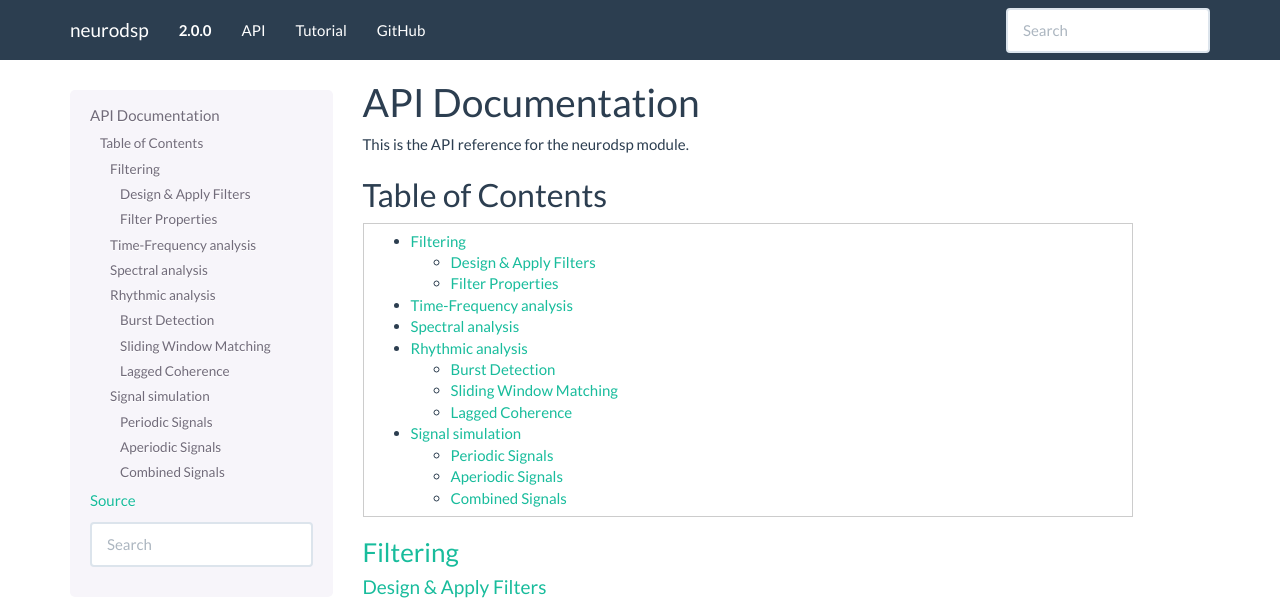
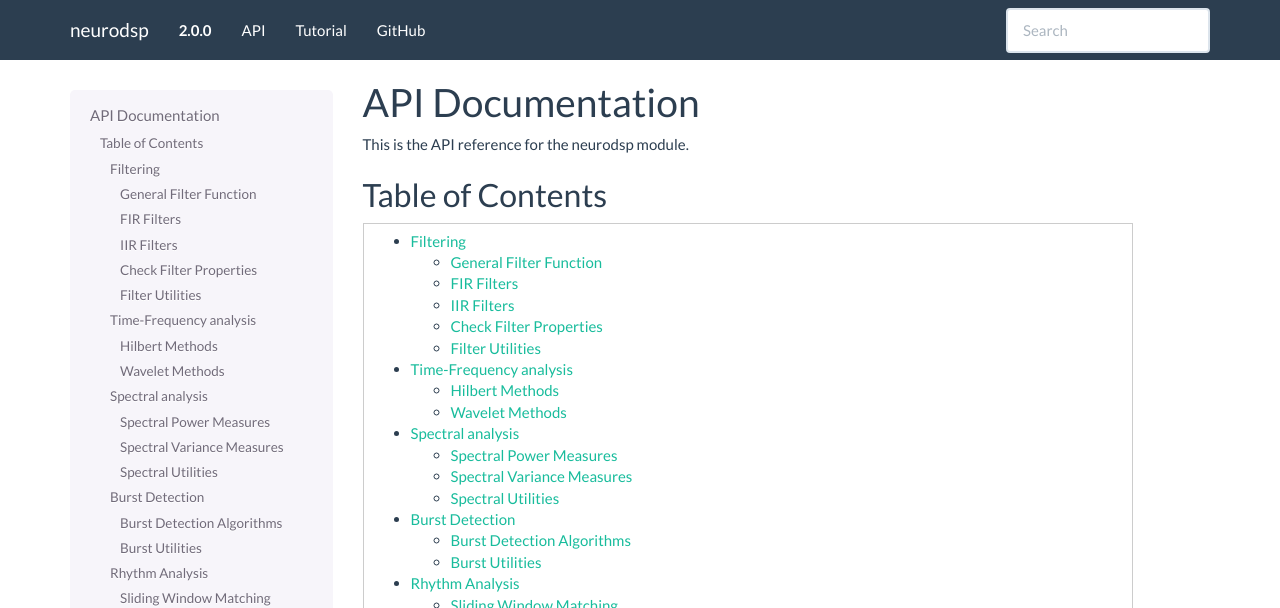
Before and after one commit to neurodsp-tools/neurodsp, a Sphinx documentation site: the page built from doc/api.rst, in a window 1280 px wide and 1400 px high. Shown: the top 608 px of the window. Built offline with Sphinx 7.4.7, drawn with Linux system fonts in a browser that asks for light colours; pages that are not in the unit, such as notebooks, are missing from menus; some of the changed text lies outside the part shown; grey boxes are pictures that could not be loaded.

```diff
--- a/doc/api.rst
+++ b/doc/api.rst
@@ -16,66 +16,135 @@ Table of Contents
 Filtering
 ---------
 
-.. currentmodule:: neurodsp.filt
+General Filter Function
+~~~~~~~~~~~~~~~~~~~~~~~
 
-Design & Apply Filters
-~~~~~~~~~~~~~~~~~~~~~~
+.. currentmodule:: neurodsp.filt.filter
 
 .. autosummary::
   :toctree: generated/
 
   filter_signal
+
+
+FIR Filters
+~~~~~~~~~~~
+
+.. currentmodule:: neurodsp.filt.fir
+
+.. autosummary::
+  :toctree: generated/
+
   filter_signal_fir
+  design_fir_filter
+
+IIR Filters
+~~~~~~~~~~~
+
+.. currentmodule:: neurodsp.filt.iir
+
+.. autosummary::
+  :toctree: generated/
+
   filter_signal_iir
-  design_fir_filter
   design_iir_filter
 
-Filter Properties
-~~~~~~~~~~~~~~~~~
+Check Filter Properties
+~~~~~~~~~~~~~~~~~~~~~~~
+
+.. currentmodule:: neurodsp.filt.checks
 
 .. autosummary::
   :toctree: generated/
 
   check_filter_definition
   check_filter_properties
+
+Filter Utilities
+~~~~~~~~~~~~~~~~
+
+.. currentmodule:: neurodsp.filt.utils
+
+.. autosummary::
+  :toctree: generated/
+
   compute_frequency_response
   compute_pass_band
-  compute_trans_band
+  compute_transition_band
   compute_nyquist
+  remove_filter_edges
 
 Time-Frequency analysis
 -----------------------
 
-.. currentmodule:: neurodsp.timefrequency
+Hilbert Methods
+~~~~~~~~~~~~~~~
+
+.. currentmodule:: neurodsp.timefrequency.hilbert
 
 .. autosummary::
   :toctree: generated/
 
+  robust_hilbert
   phase_by_time
   amp_by_time
   freq_by_time
 
+Wavelet Methods
+~~~~~~~~~~~~~~~
+
+.. currentmodule:: neurodsp.timefrequency.wavelets
+
+.. autosummary::
+  :toctree: generated/
+
+  morlet_transform
+  morlet_convolve
+
 Spectral analysis
 -----------------
 
-.. currentmodule:: neurodsp.spectral
+Spectral Power Measures
+~~~~~~~~~~~~~~~~~~~~~~~
+
+.. currentmodule:: neurodsp.spectral.spectral
 
 .. autosummary::
    :toctree: generated/
 
-   compute_spectrum
-   compute_scv
-   compute_scv_rs
-   spectral_hist
-   morlet_transform
-   morlet_convolve
-   rotate_powerlaw
+  compute_spectrum
+  compute_spectrum_welch
+  compute_spectrum_wavelet
+  compute_spectrum_medfilt
 
-Rhythmic analysis
------------------
+Spectral Variance Measures
+~~~~~~~~~~~~~~~~~~~~~~~~~~
+
+.. currentmodule:: neurodsp.spectral.spectral
+
+.. autosummary::
+   :toctree: generated/
+
+  compute_scv
+  compute_scv_rs
+  compute_spectral_hist
+
+Spectral Utilities
+~~~~~~~~~~~~~~~~~~
+
+.. currentmodule:: neurodsp.spectral.utils
+
+.. autosummary::
+   :toctree: generated/
+
+  trim_spectrum
+  rotate_powerlaw
 
 Burst Detection
-~~~~~~~~~~~~~~~
+---------------
+
+Burst Detection Algorithms
+~~~~~~~~~~~~~~~~~~~~~~~~~~
 
 .. currentmodule:: neurodsp.burst
 
@@ -83,12 +152,24 @@ Burst Detection
   :toctree: generated/
 
   detect_bursts_dual_threshold
+
+Burst Utilities
+~~~~~~~~~~~~~~~
+
+.. currentmodule:: neurodsp.burst.utils
+
+.. autosummary::
+  :toctree: generated/
+
   compute_burst_stats
+
+Rhythm Analysis
+---------------
 
 Sliding Window Matching
 ~~~~~~~~~~~~~~~~~~~~~~~
 
-.. currentmodule:: neurodsp.swm
+.. currentmodule:: neurodsp.rhythm.swm
 
 .. autosummary::
   :toctree: generated/
@@ -98,47 +179,58 @@ Sliding Window Matching
 Lagged Coherence
 ~~~~~~~~~~~~~~~~
 
-.. currentmodule:: neurodsp.laggedcoherence
+.. currentmodule:: neurodsp.rhythm.lc
 
 .. autosummary::
   :toctree: generated/
 
   lagged_coherence
 
-Signal simulation
------------------
+Simulations
+-----------
 
-.. currentmodule:: neurodsp.sim
+Periodic Signals
+~~~~~~~~~~~~~~~~
+
+.. currentmodule:: neurodsp.sim.periodic
 
 .. autosummary::
   :toctree: generated/
 
-Periodic Signals
-~~~~~~~~~~~~~~~~
+  sim_oscillation
+  sim_bursty_oscillation
+  sim_jittered_oscillation
+
+Aperiodic Signals
+~~~~~~~~~~~~~~~~~
+
+.. currentmodule:: neurodsp.sim.aperiodic
 
 .. autosummary::
   :toctree: generated/
 
-  sim_oscillator
-  sim_bursty_oscillator
-  sim_jittered_oscillator
+  sim_powerlaw
+  sim_poisson_pop
+  sim_synaptic_current
+  sim_random_walk
 
-Aperiodic Signals
-~~~~~~~~~~~~~~~~~
+Transients
+~~~~~~~~~~
+
+.. currentmodule:: neurodsp.sim.transients
 
 .. autosummary::
   :toctree: generated/
 
-  sim_filtered_noise
-  sim_synaptic_noise
-  sim_ou_process
-  sim_variable_powerlaw
+  sim_osc_cycle
+  sim_synaptic_kernel
 
 Combined Signals
 ~~~~~~~~~~~~~~~~
 
+.. currentmodule:: neurodsp.sim.combined
+
 .. autosummary::
   :toctree: generated/
 
-  sim_noisy_oscillator
-  sim_noisy_bursty_oscillator
+  sim_combined
```
